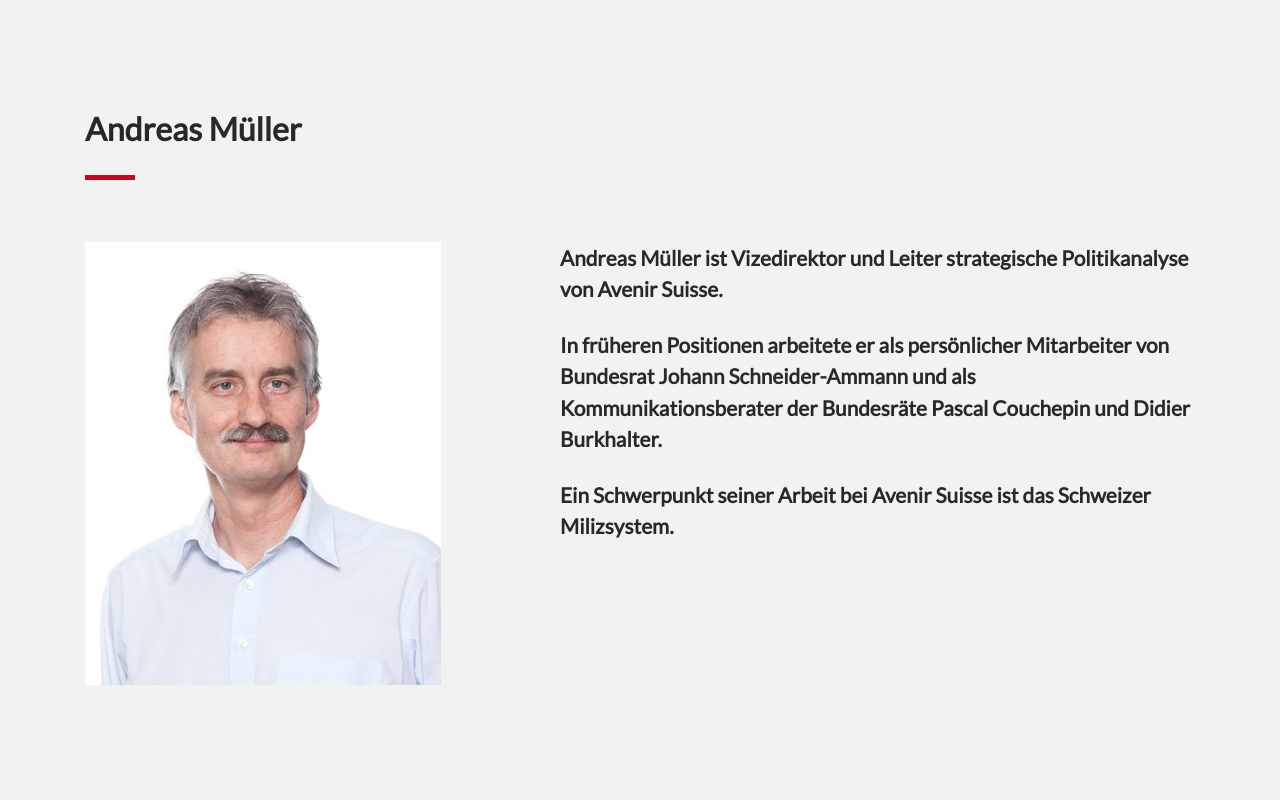
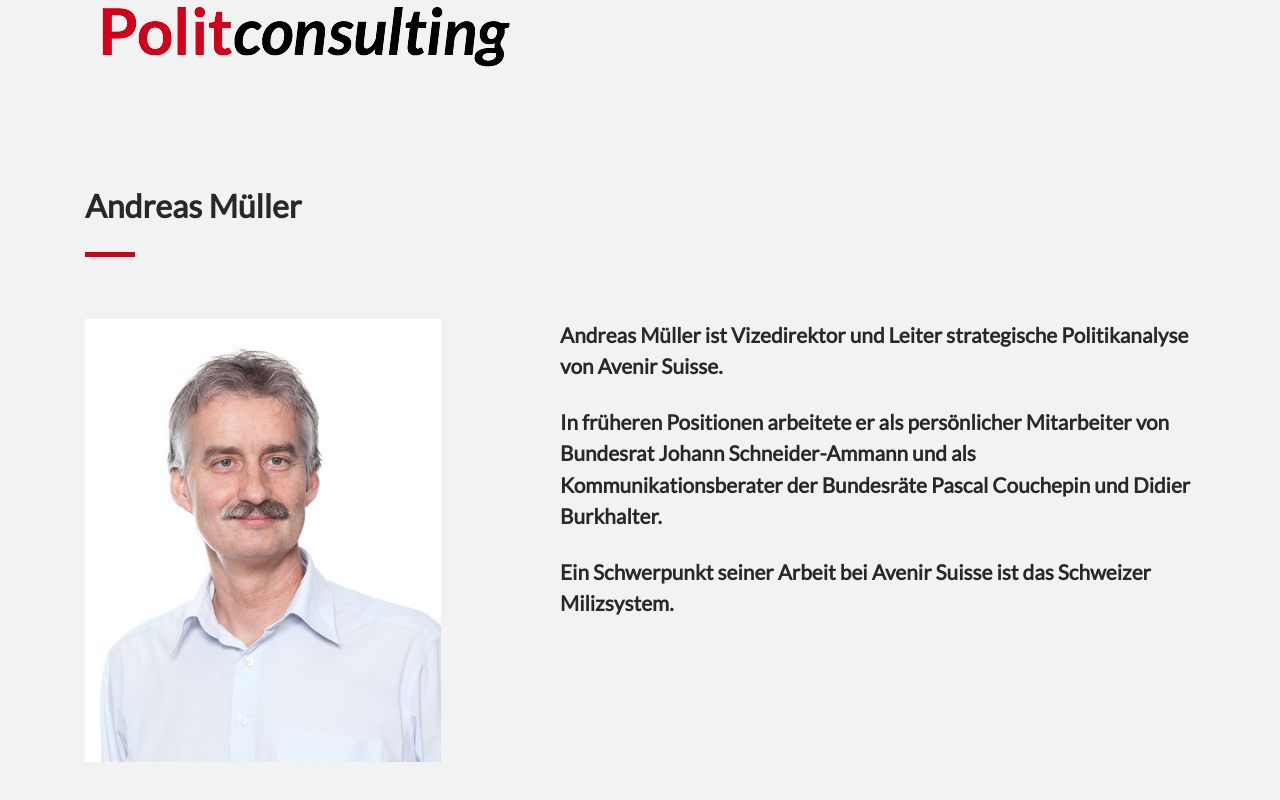
Before and after one commit to mmathys/andreasmueller, a plain HTML site: page index.html in a window 1280 px wide. Shown: the top 800 px of the page. Drawn offline with nearby package versions, Linux system fonts and the light colour scheme.

Commit message:
added link to logo

```diff
--- a/index.html
+++ b/index.html
@@ -1,6 +1,7 @@
 <!doctype html>
 
 <html lang="de">
+
 <head>
   <meta charset="utf-8">
   <meta http-equiv="x-ua-compatible" content="ie=edge">
@@ -12,15 +13,19 @@
   <meta name="author" content="Andreas Müller">
 
   <link href="https://fonts.googleapis.com/css?family=Lato" rel="stylesheet">
-  <link rel="stylesheet" href="https://maxcdn.bootstrapcdn.com/bootstrap/4.0.0-alpha.5/css/bootstrap.min.css" integrity="sha384-AysaV+vQoT3kOAXZkl02PThvDr8HYKPZhNT5h/CXfBThSRXQ6jW5DO2ekP5ViFdi" crossorigin="anonymous">
-  <link rel="stylesheet" href="style.css">
+  <link rel="stylesheet" href="https://maxcdn.bootstrapcdn.com/bootstrap/4.0.0-alpha.5/css/bootstrap.min.css" integrity="sha384-AysaV+vQoT3kOAXZkl02PThvDr8HYKPZhNT5h/CXfBThSRXQ6jW5DO2ekP5ViFdi"
+    crossorigin="anonymous">
+    <link rel="stylesheet" href="style.css">
 
-  <!--[if lt IE 9]>
+    <!--[if lt IE 9]>
     <script src="https://cdnjs.cloudflare.com/ajax/libs/html5shiv/3.7.3/html5shiv.js"></script>
   <![endif]-->
 </head>
 
 <body>
+  <div class="container">
+    <img src="Logo.png" />
+  </div>
   <div class="container page-container section-padding">
     <div class="title">
       <h1>Andreas Müller</h1>
@@ -35,7 +40,8 @@
           Andreas Müller ist Vizedirektor und Leiter strategische Politikanalyse von Avenir Suisse.
         </p>
         <p class="description__text-item">
-          In früheren Positionen arbeitete er als persönlicher Mitarbeiter von Bundesrat Johann Schneider-Ammann und als Kommunikationsberater der Bundesräte Pascal Couchepin und Didier Burkhalter.
+          In früheren Positionen arbeitete er als persönlicher Mitarbeiter von Bundesrat Johann Schneider-Ammann und als Kommunikationsberater
+          der Bundesräte Pascal Couchepin und Didier Burkhalter.
         </p>
         <p class="description__text-item">
           Ein Schwerpunkt seiner Arbeit bei Avenir Suisse ist das Schweizer Milizsystem.
@@ -68,4 +74,5 @@
 
   <script src="script.js"></script>
 </body>
+
 </html>
```
